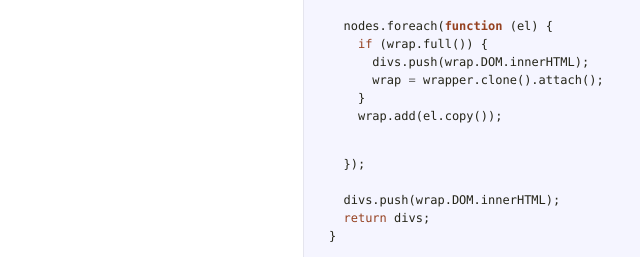
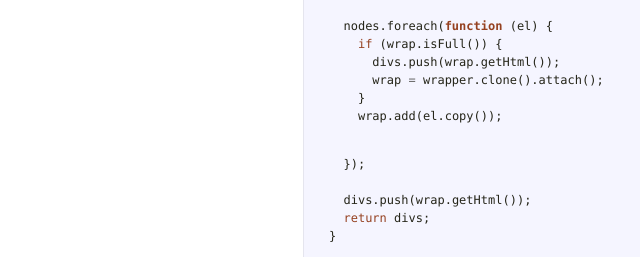
Before and after one commit to pfraces-graveyard/html-split, a website: page docs/index.html in a window 1280 px wide. Shown: the part 193-450 px from the top of the page, 222-862 px from the left. Drawn offline with Linux system fonts and the light colour scheme.

Commit message:
[min] version bump

```diff
--- a/docs/index.html
+++ b/docs/index.html
@@ -5,13 +5,13 @@
     <span class="p">,</span> <span class="nx">divs</span> <span class="o">=</span> <span class="p">[];</span>
 
   <span class="nx">nodes</span><span class="p">.</span><span class="nx">foreach</span><span class="p">(</span><span class="kd">function</span> <span class="p">(</span><span class="nx">el</span><span class="p">)</span> <span class="p">{</span>
-    <span class="k">if</span> <span class="p">(</span><span class="nx">wrap</span><span class="p">.</span><span class="nx">full</span><span class="p">())</span> <span class="p">{</span>
-      <span class="nx">divs</span><span class="p">.</span><span class="nx">push</span><span class="p">(</span><span class="nx">wrap</span><span class="p">.</span><span class="nx">DOM</span><span class="p">.</span><span class="nx">innerHTML</span><span class="p">);</span>
+    <span class="k">if</span> <span class="p">(</span><span class="nx">wrap</span><span class="p">.</span><span class="nx">isFull</span><span class="p">())</span> <span class="p">{</span>
+      <span class="nx">divs</span><span class="p">.</span><span class="nx">push</span><span class="p">(</span><span class="nx">wrap</span><span class="p">.</span><span class="nx">getHtml</span><span class="p">());</span>
       <span class="nx">wrap</span> <span class="o">=</span> <span class="nx">wrapper</span><span class="p">.</span><span class="nx">clone</span><span class="p">().</span><span class="nx">attach</span><span class="p">();</span>
     <span class="p">}</span>
     <span class="nx">wrap</span><span class="p">.</span><span class="nx">add</span><span class="p">(</span><span class="nx">el</span><span class="p">.</span><span class="nx">copy</span><span class="p">());</span></pre></div>             </td>           </tr>                               <tr id="section-2">             <td class="docs">               <div class="pilwrap">                 <a class="pilcrow" href="#section-2">&#182;</a>               </div>               <p>wrap.add(el.clone());</p>             </td>             <td class="code">               <div class="highlight"><pre>  <span class="p">});</span>
 
-  <span class="nx">divs</span><span class="p">.</span><span class="nx">push</span><span class="p">(</span><span class="nx">wrap</span><span class="p">.</span><span class="nx">DOM</span><span class="p">.</span><span class="nx">innerHTML</span><span class="p">);</span>
+  <span class="nx">divs</span><span class="p">.</span><span class="nx">push</span><span class="p">(</span><span class="nx">wrap</span><span class="p">.</span><span class="nx">getHtml</span><span class="p">());</span>
   <span class="k">return</span> <span class="nx">divs</span><span class="p">;</span>
 <span class="p">}</span>
 
--- a/package.json
+++ b/package.json
@@ -1,6 +1,6 @@
 {
   "name": "html-split",
-  "version": "0.3.0",
+  "version": "0.3.1",
   "description": "Split html in divs",
   "main": "./lib/index.js",
   "dependencies": {
```
